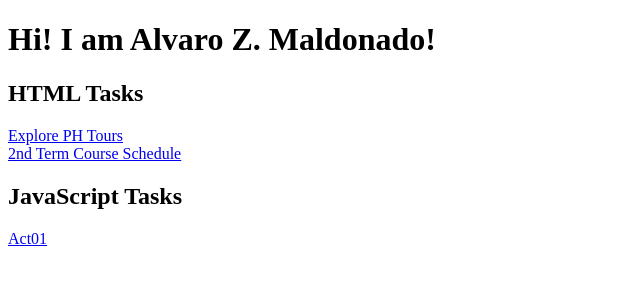
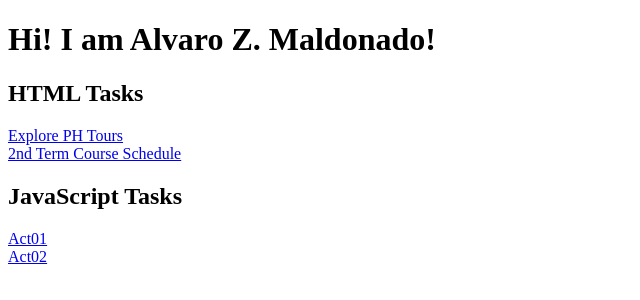
Before and after one commit to amaldonado05/amaldonado05.github.io, a plain HTML site: page index.html in a window 1280 px wide. Shown: the full height of the page, 0-640 px from the left. Drawn offline with Linux system fonts and the light colour scheme.

Commit message:
New index.html

```diff
--- a/index.html
+++ b/index.html
@@ -16,5 +16,6 @@
     <h2>JavaScript Tasks</h2>
     <a href="MALDONADO_A224_JS_Act01/index.html">Act01</a>
     <br>
+    <a href="MALDONADO_A224_JS_Act02/index.html">Act02</a>
 </body>
 </html>
```
